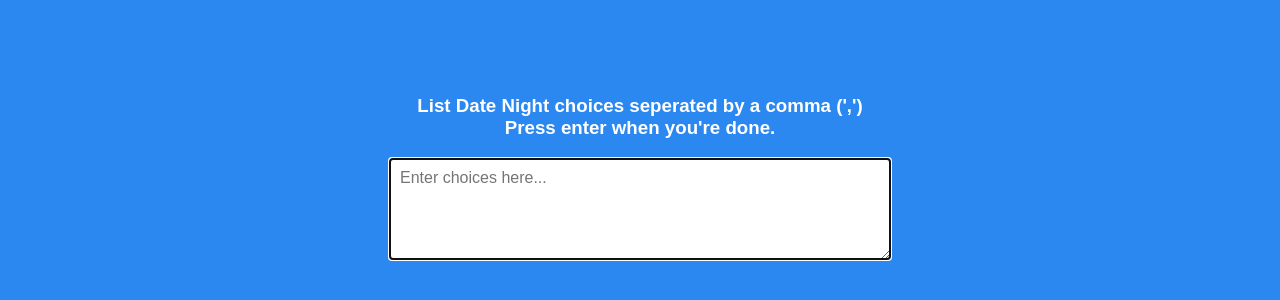
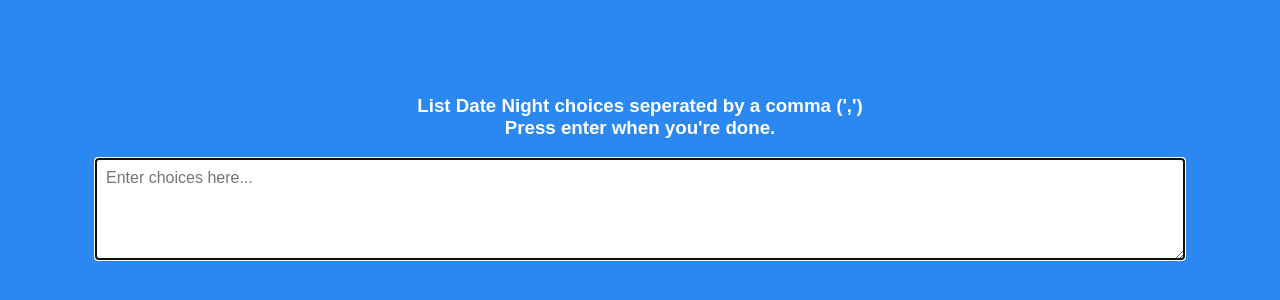
Before and after one commit to charliecjr15/datenight, a plain HTML site: page index.html in a window 1280 px wide. Shown: the part 218-518 px from the top of the page. Drawn offline with Linux system fonts and the light colour scheme; a web font is replaced by a local one.

Commit message:
Add files via upload

```diff
--- a/style.css
+++ b/style.css
@@ -24,7 +24,7 @@ h3 {
 }
 
 .container {
-  width: 500px;
+  width: 85%;
 }
 
 textarea {
```
